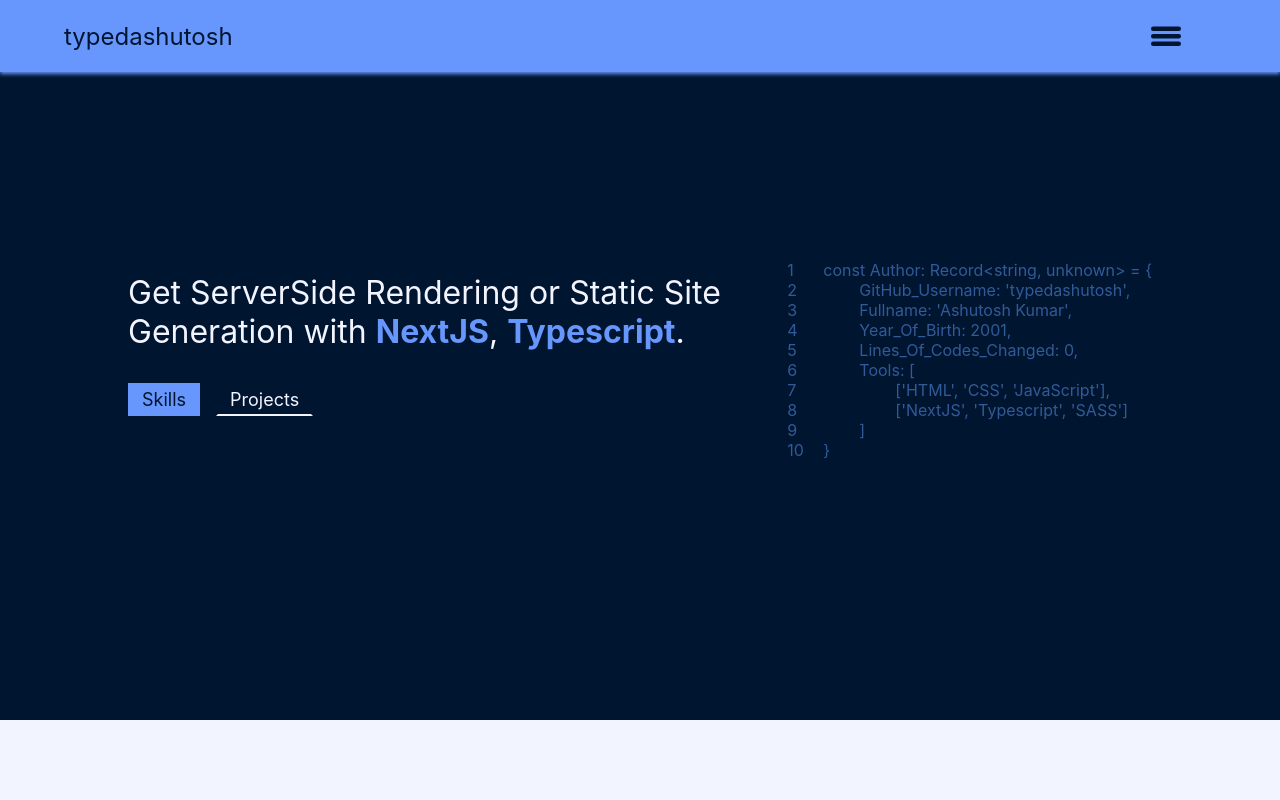
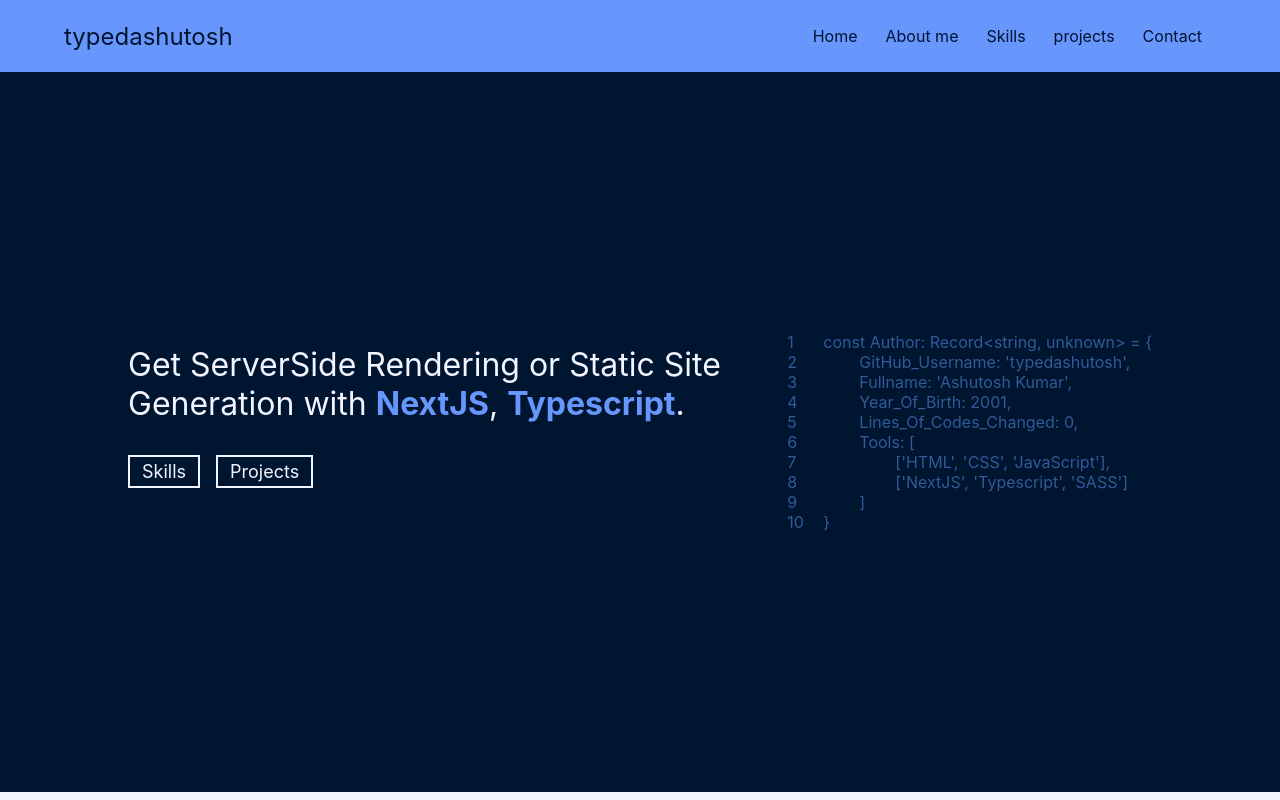
Before and after one commit to typedashutosh/typedashutosh.github.io, a Next.js app: page / in a window 1280 px wide. Shown: the top 800 px of the page. Built offline with nearby package versions, Linux system fonts and the light colour scheme; no server answers.

Commit message:
header res to width

```diff
--- a/components/Header.tsx
+++ b/components/Header.tsx
@@ -19,17 +19,6 @@
 		<div className={`${$.root}`}>
 			<header className={`${$.header}`}>
 				<div className={`${$.title}`}>typedashutosh</div>
-				<div
-					className={`${$.menu_btn} ${menuOpen ? $.menu_open : ''} mouse-click-ignore`}
-					onClick={() => {
-						setMenuOpen(!menuOpen)
-					}}
-				>
-					<div className={`${$.slice} mouse-click-ignore`}></div>
-					<div className={`${$.slice} mouse-click-ignore`}></div>
-					<div className={`${$.slice} mouse-click-ignore`}></div>
-				</div>
-			</header>
 				<nav className={`${$.nav} ${menuOpen ? $.nav_open : ''} mouse-click-ignore`}>
 					<Link href='#hero'>
 						<div>Home</div>
@@ -47,6 +36,17 @@
 						<div>Contact</div>
 					</Link>
 				</nav>
+				<div
+					className={`${$.menu_btn} ${menuOpen ? $.menu_open : ''} mouse-click-ignore`}
+					onClick={() => {
+						setMenuOpen(!menuOpen)
+					}}
+				>
+					<div className={`${$.slice} mouse-click-ignore`}></div>
+					<div className={`${$.slice} mouse-click-ignore`}></div>
+					<div className={`${$.slice} mouse-click-ignore`}></div>
+				</div>
+			</header>
 		</div>
 	)
 }
--- a/sass/components/Header.module.sass
+++ b/sass/components/Header.module.sass
@@ -2,8 +2,8 @@
 div.root
   overflow-x: hidden
   width: 100%
-  .header
-    position: fixed
+  header.header
+    position: sticky
     top: 0
     left: 0
     display: flex
@@ -61,6 +61,31 @@
           background-position: right center
           &:nth-child(3)
             background-position: left center
+    nav.nav
+      position: fixed
+      top: 4.5rem
+      right: 0
+      padding: 0.5rem 1rem 0.5rem 0.25rem
+      opacity: 0
+      transform: translateX(100%)
+      display: flex
+      flex-direction: column
+      transition: $transition2
+      box-shadow: -2px 2px 4px $color3
+      backdrop-filter: blur(3px)
+      background: rgba($color3, 0.875)
+      z-index: 10
+      div
+        cursor: pointer
+        margin: 0.25rem 1rem 0.25rem 0.5rem
+        padding: 0.5rem 1rem 0.5rem 0.5rem
+        transition: $transition2
+        border: 2px solid transparent
+        &:hover
+          border-bottom-color: $color1
+      &.nav_open
+        opacity: 1
+        transform: translateX(0%)
     .menu_open
       .slice
         color: red
@@ -69,28 +94,22 @@
           transform: translateX(0px) translateY(0px) rotateZ(-45deg)
         &:nth-child(3)
           transform: translateX(-0px) translateY(-25px) rotateZ(45deg)
-  .nav
-    position: fixed
-    top: 4.5rem
-    right: 0
-    padding: 0.5rem 1rem 0.5rem 0.25rem
-    opacity: 0
-    transform: translateX(100%)
-    display: flex
-    flex-direction: column
-    transition: $transition2
-    box-shadow: -2px 2px 4px $color3
-    backdrop-filter: blur(2px)
-    background: rgba($color3, 0.75)
-    z-index: 10
-    div
-      cursor: pointer
-      margin: 0.25rem 1rem 0.25rem 0.5rem
-      padding: 0.5rem 1rem 0.5rem 0.5rem
-      transition: $transition2
-      border: 2px solid transparent
-      &:hover
-        border-bottom-color: $color1
-    &.nav_open
-      opacity: 1
-      transform: translateX(0%)
+
+@media screen and ( min-width: 760px )
+  div.root
+    header.header
+      .menu_btn
+        display: none
+      nav.nav
+        all: unset
+        width: fit-content
+        div
+          all: unset
+          padding: 0.25rem 0.5rem
+          margin: 0 0.25rem
+          display: inline
+          transition: $transition2
+          border: 2px solid transparent
+          cursor: pointer
+          &:hover
+            border-bottom-color: $color1
--- a/sass/components/Hero.module.sass
+++ b/sass/components/Hero.module.sass
@@ -14,15 +14,17 @@
       margin: 1rem
       margin-left: 0
       .skills_btn
-        background: $color3
+        background: $color1
+        color: $color2
+        border-color: $color2
         &:hover
-          color: $color2
-          background: $color1
-          border-color: $color2
+          color: $color1
+          background: $color3
+          border-color: $color3
       .project_btn
         background: $color1
         color: $color2
-        border-bottom-color: $color2
+        border-color: $color2
         &:hover
           color: $color1
           background: $color3
```
Also changed, not shown: next-env.d.ts, 1 other file (tests, documents, lock files or other folders). Lines whose indentation alone changed are shown as unchanged.
